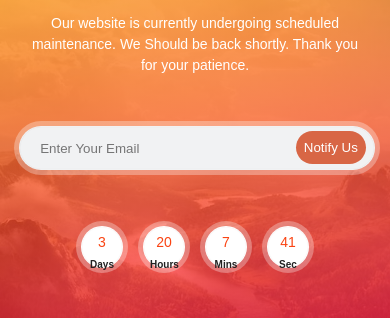
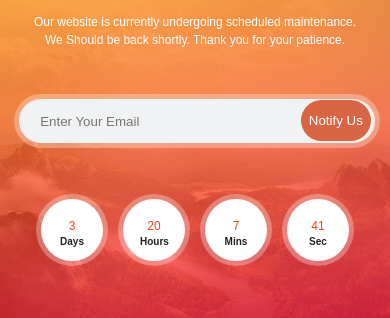
Before and after one commit to dikaa7/coming-soon, a plain HTML site: page index.html in a window 390 px wide. Shown: the part 134-452 px from the top of the page. Drawn offline with Linux system fonts and the light colour scheme.

Commit message:
fix countdown icon responsive

```diff
--- a/index.html
+++ b/index.html
@@ -25,10 +25,10 @@
 				</div>
 
 				<div class="countdown" data-date="Jan 1, 2020 00:00:00">
-					<div class="countdown-box"><span class="countdown-number day">0</span><br><span class="countdown-text">Days</span></div>
-					<div class="countdown-box"><span class="countdown-number hour">0</span><br><span class="countdown-text">Hours</span></div>
-					<div class="countdown-box"><span class="countdown-number minute">0</span><br><span class="countdown-text">Mins</span></div>
-					<div class="countdown-box"><span class="countdown-number second">0</span><br><span class="countdown-text">Sec</span></div>
+					<div class="countdown-box"><span class="countdown-number day">0</span><div class="countdown-text">Days</div></div>
+					<div class="countdown-box"><span class="countdown-number hour">0</span><div class="countdown-text">Hours</div></div>
+					<div class="countdown-box"><span class="countdown-number minute">0</span><div class="countdown-text">Mins</div></div>
+					<div class="countdown-box"><span class="countdown-number second">0</span><div class="countdown-text">Sec</div></div>
 				</div>
 
 				<!-- Footer -->
--- a/styles.css
+++ b/styles.css
@@ -208,13 +208,13 @@ body {
 	}
 
 	.countdown-number{
-		font-size: 1.2rem;
-		line-height: 0.7;
+		font-size: 14px;
+		line-height: 1;
 	}
 
-	.countdown-text{
-		line-height: 0.7;
-		font-size: 1rem;
+	.countdown-text {
+		line-height: 1;
+		font-size: 12px;
 	}
 
 	.email-input-area{
@@ -223,13 +223,16 @@ body {
 	}
 
 	.submit-btn{
+		top: 3px;
+		bottom: 0px;
+		right: -8px;
 		width: 80px;
 	}
 }
 
-@media (max-width: 400px){
+@media (max-width: 450px){
 	body{
-		font-size: 14px;
+		font-size: 12px;
 	}
 
 	.title{
@@ -240,12 +243,11 @@ body {
 		width: 30px;
 		height: 30px;
 		margin: 10px;
-		padding: 5px;
 	}
 
 	.countdown-number{
-		line-height: 0.7;
-		font-size: 14px;
+		line-height: 0.8;
+		font-size: 12px;
 	}
 
 	.countdown-text{
@@ -259,6 +261,9 @@ body {
 	}
 
 	.submit-btn{
+		top: 1px;
+		bottom: -2px;
+		right: -10px;
 		width: 70px;
 	}
 
```
